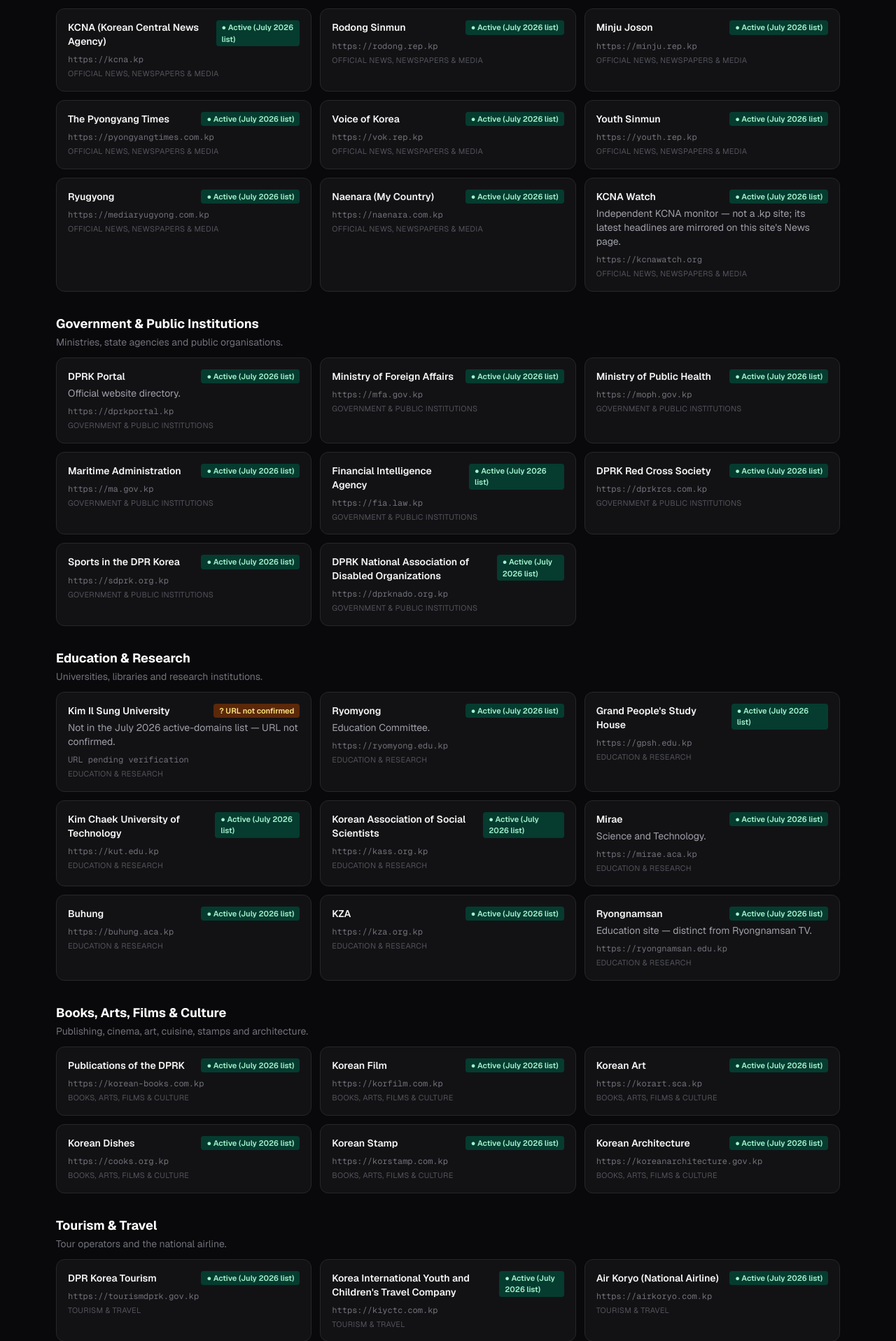
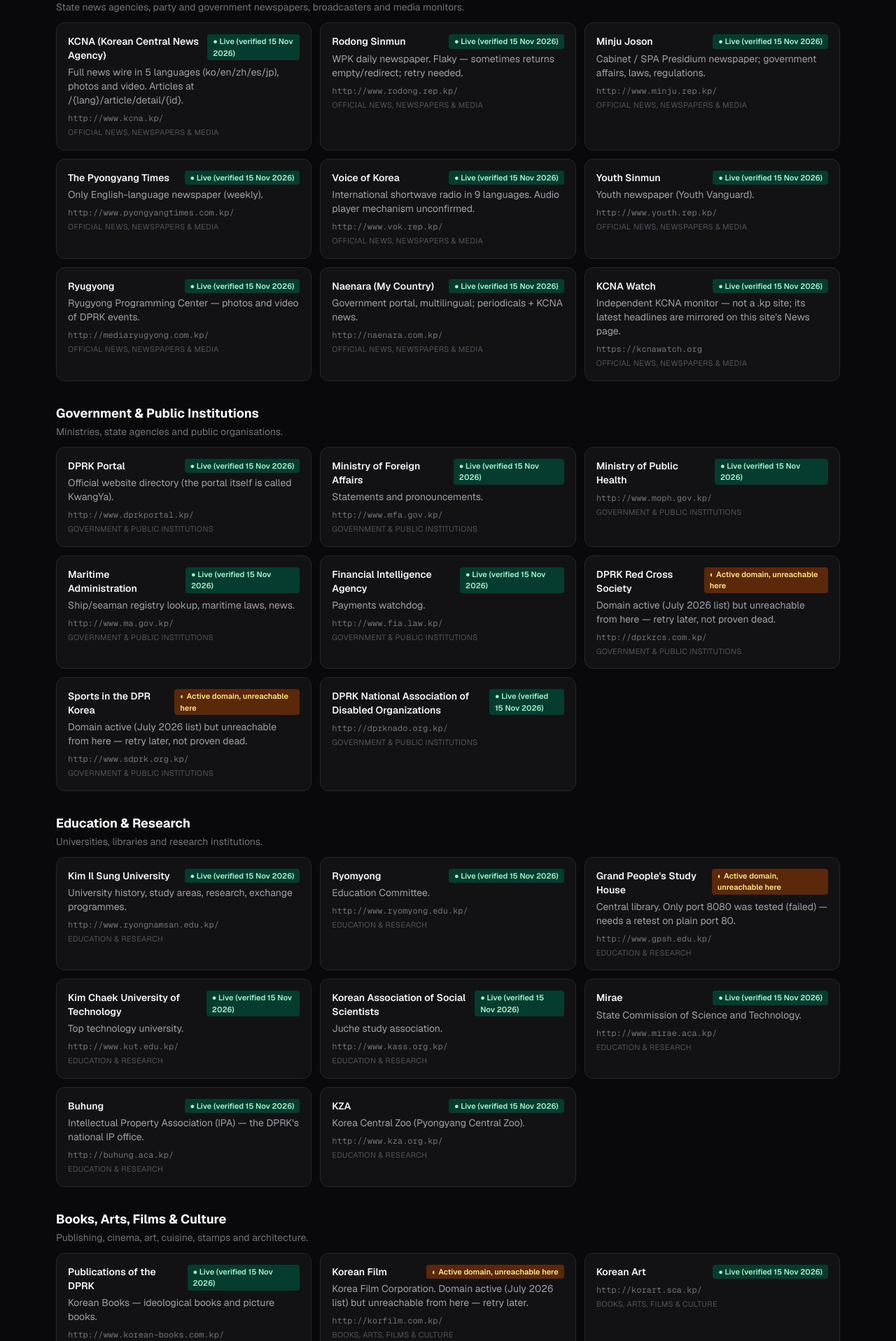
Before and after one commit to HaloDimas/dprk-media-mirror, a Next.js app: page /directory in a window 1280 px wide. Shown: the part 283-2200 px from the top of the page at 70% size. Built offline with nearby package versions, Linux system fonts and the light colour scheme.

Commit message:
Directory: live-check .kp sites (HTTP-only), fix Kim Il Sung University URL, mark dead sites

```diff
--- a/src/app/directory/page.tsx
+++ b/src/app/directory/page.tsx
@@ -7,34 +7,40 @@ export const metadata = {
 };
 
 function StatusBadge({ status }: { status: DirectoryStatus }) {
+  if (status === "live")
+    return (
+      <span className="rounded bg-emerald-900/70 px-2 py-0.5 text-[11px] font-semibold text-emerald-200">
+        ● Live (verified 15 Nov 2026)
+      </span>
+    );
   if (status === "active")
     return (
       <span className="rounded bg-emerald-900/70 px-2 py-0.5 text-[11px] font-semibold text-emerald-200">
         ● Active (July 2026 list)
       </span>
     );
-  if (status === "mail-only")
+  if (status === "flaky")
+    return (
+      <span className="rounded bg-amber-900/70 px-2 py-0.5 text-[11px] font-semibold text-amber-200">
+        ◐ Active domain, unreachable here
+      </span>
+    );
+  if (status === "dead")
+    return (
+      <span className="rounded bg-red-900/70 px-2 py-0.5 text-[11px] font-semibold text-red-200">
+        ✕ Dead
+      </span>
+    );
+  if (status === "not-a-website")
     return (
       <span className="rounded bg-zinc-800 px-2 py-0.5 text-[11px] font-semibold text-zinc-300">
-        ✉ Mail server only
-      </span>
-    );
-  if (status === "likely-offline")
-    return (
-      <span className="rounded bg-zinc-800 px-2 py-0.5 text-[11px] font-semibold text-zinc-400">
-        ○ Unconfirmed / likely offline
-      </span>
-    );
-  if (status === "unconfirmed")
-    return (
-      <span className="rounded bg-amber-900/70 px-2 py-0.5 text-[11px] font-semibold text-amber-200">
-        ? URL not confirmed
+        — Not a website
       </span>
     );
   return (
-    <span className="rounded bg-amber-900/70 px-2 py-0.5 text-[11px] font-semibold text-amber-200">
-        ◌ Checking…
-      </span>
+    <span className="rounded bg-zinc-800 px-2 py-0.5 text-[11px] font-semibold text-zinc-300">
+      ✉ Mail server only
+    </span>
   );
 }
 
@@ -46,9 +52,11 @@ export default function DirectoryPage() {
         <p className="mt-1 max-w-3xl text-sm text-zinc-400">
           {DIRECTORY_TOTAL} official North Korean websites, grouped by category. This is an informational
           directory — the live TV, radio, news, recordings and publications on this mirror are read and
-          watched on this site&apos;s own pages, not by opening the listed sites. &ldquo;Active&rdquo;
-          means the domain appears on the July 2026 active .kp domains list; it does not claim the site
-          is reachable from every network.
+          watched on this site&apos;s own pages, not by opening the listed sites. &ldquo;Live&rdquo;
+          means the site returned HTTP 200 when checked on 15 Nov 2026; &ldquo;Active domain,
+          unreachable here&rdquo; means the domain is on the July 2026 active .kp list but did not
+          answer from our network (the .kp origin is flaky — retry later). Note: .kp sites only work
+          over plain HTTP, not HTTPS.
         </p>
       </div>
 
@@ -80,9 +88,9 @@ export default function DirectoryPage() {
       ))}
 
       <p className="border-t border-zinc-800 pt-4 text-xs text-zinc-500">
-        Domains are taken from the July 2026 active .kp domains list. Nothing in this directory is a link
-        out to read or watch content — use Live TV, Schedule, News, Radio, Recordings and Publications
-        above for that.
+        Domains are taken from the July 2026 active .kp domains list and live-checked on 15 Nov 2026.
+        Nothing in this directory is a link out to read or watch content — use Live TV, Schedule, News,
+        Radio, Recordings and Publications above for that.
       </p>
     </div>
   );
--- a/src/data/directory.ts
+++ b/src/data/directory.ts
@@ -1,27 +1,37 @@
 // Directory of North Korean websites, grouped by category.
 //
-// Domains below come from the authoritative list of active .kp domains
-// (as of July 2026) provided by the user. Statuses:
-//   "active"        — on the July 2026 active .kp list (domain verified on
-//                     that list; live reachability from here is NOT claimed)
-//   "unconfirmed"   — no domain in the active list; URL not confirmed
-//   "likely-offline"— older/discontinued site, no domain, likely offline
-//   "mail-only"     — a mail server, not a website
-//   "checking"      — still being verified
+// Live status verified by curl checks on 15 Nov 2026. Key finding:
+// .kp sites do NOT work over HTTPS from this network — they only work over
+// plain HTTP (port 80). Every https://*.kp request returned 000, while the
+// same site over http:// returned 200. So .kp URLs below use http://.
+// Even over HTTP the .kp origin is flaky/intermittent, so a mirror must
+// fetch server-side over plain HTTP with retries + caching.
+//
+// Statuses:
+//   "live"            — returned HTTP 200 on 15 Nov 2026 (over plain HTTP)
+//   "flaky"           — domain is on the July 2026 active .kp list but was
+//                       unreachable from here (000); retry later, not dead
+//   "dead"            — confirmed dead (corroborated by Wikipedia former-
+//                       domains list and Jan 2024 shutdown reporting)
+//   "not-a-website"   — not a website at all (e.g. a software suite)
+//   "mail-only"       — a mail server, not a website
+//   "active"          — on the July 2026 active .kp list (live reachability
+//                       from here NOT verified)
 // No URL has been invented: entries without a confirmed domain have url: null.
 
 export type DirectoryStatus =
+  | "live"
   | "active"
-  | "unconfirmed"
-  | "likely-offline"
-  | "mail-only"
-  | "checking";
+  | "flaky"
+  | "dead"
+  | "not-a-website"
+  | "mail-only";
 
 export interface DirectoryEntry {
   name: string;
   /** Short description of what the site is. null = unknown yet. */
   description: string | null;
-  /** Real site URL (https). null = no confirmed domain — do NOT guess one. */
+  /** Real site URL. null = no confirmed domain — do NOT guess one. */
   url: string | null;
   status: DirectoryStatus;
 }
@@ -46,15 +56,15 @@ export const DIRECTORY: DirectoryCategory[] = [
     title: "Official News, Newspapers & Media",
     blurb: "State news agencies, party and government newspapers, broadcasters and media monitors.",
     entries: [
-      e("KCNA (Korean Central News Agency)", "https://kcna.kp", "active"),
-      e("Rodong Sinmun", "https://rodong.rep.kp", "active"),
-      e("Minju Joson", "https://minju.rep.kp", "active"),
-      e("The Pyongyang Times", "https://pyongyangtimes.com.kp", "active"),
-      e("Voice of Korea", "https://vok.rep.kp", "active"),
-      e("Youth Sinmun", "https://youth.rep.kp", "active"),
-      e("Ryugyong", "https://mediaryugyong.com.kp", "active"),
-      e("Naenara (My Country)", "https://naenara.com.kp", "active"),
-      e("KCNA Watch", "https://kcnawatch.org", "active", "Independent KCNA monitor — not a .kp site; its latest headlines are mirrored on this site's News page."),
+      e("KCNA (Korean Central News Agency)", "http://www.kcna.kp/", "live", "Full news wire in 5 languages (ko/en/zh/es/jp), photos and video. Articles at /{lang}/article/detail/{id}."),
+      e("Rodong Sinmun", "http://www.rodong.rep.kp/", "live", "WPK daily newspaper. Flaky — sometimes returns empty/redirect; retry needed."),
+      e("Minju Joson", "http://www.minju.rep.kp/", "live", "Cabinet / SPA Presidium newspaper; government affairs, laws, regulations."),
+      e("The Pyongyang Times", "http://www.pyongyangtimes.com.kp/", "live", "Only English-language newspaper (weekly)."),
+      e("Voice of Korea", "http://www.vok.rep.kp/", "live", "International shortwave radio in 9 languages. Audio player mechanism unconfirmed."),
+      e("Youth Sinmun", "http://www.youth.rep.kp/", "live", "Youth newspaper (Youth Vanguard)."),
+      e("Ryugyong", "http://mediaryugyong.com.kp/", "live", "Ryugyong Programming Center — photos and video of DPRK events."),
+      e("Naenara (My Country)", "http://naenara.com.kp/", "live", "Government portal, multilingual; periodicals + KCNA news."),
+      e("KCNA Watch", "https://kcnawatch.org", "live", "Independent KCNA monitor — not a .kp site; its latest headlines are mirrored on this site's News page."),
     ],
   },
   {
@@ -62,14 +72,14 @@ export const DIRECTORY: DirectoryCategory[] = [
     title: "Government & Public Institutions",
     blurb: "Ministries, state agencies and public organisations.",
     entries: [
-      e("DPRK Portal", "https://dprkportal.kp", "active", "Official website directory."),
-      e("Ministry of Foreign Affairs", "https://mfa.gov.kp", "active"),
-      e("Ministry of Public Health", "https://moph.gov.kp", "active"),
-      e("Maritime Administration", "https://ma.gov.kp", "active"),
-      e("Financial Intelligence Agency", "https://fia.law.kp", "active"),
-      e("DPRK Red Cross Society", "https://dprkrcs.com.kp", "active"),
-      e("Sports in the DPR Korea", "https://sdprk.org.kp", "active"),
-      e("DPRK National Association of Disabled Organizations", "https://dprknado.org.kp", "active"),
+      e("DPRK Portal", "http://www.dprkportal.kp/", "live", "Official website directory (the portal itself is called KwangYa)."),
+      e("Ministry of Foreign Affairs", "http://www.mfa.gov.kp/", "live", "Statements and pronouncements."),
+      e("Ministry of Public Health", "http://www.moph.gov.kp/", "live"),
+      e("Maritime Administration", "http://www.ma.gov.kp/", "live", "Ship/seaman registry lookup, maritime laws, news."),
+      e("Financial Intelligence Agency", "http://www.fia.law.kp/", "live", "Payments watchdog."),
+      e("DPRK Red Cross Society", "http://dprkrcs.com.kp/", "flaky", "Domain active (July 2026 list) but unreachable from here — retry later, not proven dead."),
+      e("Sports in the DPR Korea", "http://www.sdprk.org.kp/", "flaky", "Domain active (July 2026 list) but unreachable from here — retry later, not proven dead."),
+      e("DPRK National Association of Disabled Organizations", "http://dprknado.org.kp/", "live"),
     ],
   },
   {
@@ -77,15 +87,14 @@ export const DIRECTORY: DirectoryCategory[] = [
     title: "Education & Research",
     blurb: "Universities, libraries and research institutions.",
     entries: [
-      e("Kim Il Sung University", null, "unconfirmed", "Not in the July 2026 active-domains list — URL not confirmed."),
-      e("Ryomyong", "https://ryomyong.edu.kp", "active", "Education Committee."),
-      e("Grand People's Study House", "https://gpsh.edu.kp", "active"),
-      e("Kim Chaek University of Technology", "https://kut.edu.kp", "active"),
-      e("Korean Association of Social Scientists", "https://kass.org.kp", "active"),
-      e("Mirae", "https://mirae.aca.kp", "active", "Science and Technology."),
-      e("Buhung", "https://buhung.aca.kp", "active"),
-      e("KZA", "https://kza.org.kp", "active"),
-      e("Ryongnamsan", "https://ryongnamsan.edu.kp", "active", "Education site — distinct from Ryongnamsan TV."),
+      e("Kim Il Sung University", "http://www.ryongnamsan.edu.kp/", "live", "University history, study areas, research, exchange programmes."),
+      e("Ryomyong", "http://www.ryomyong.edu.kp/", "live", "Education Committee."),
+      e("Grand People's Study House", "http://www.gpsh.edu.kp/", "flaky", "Central library. Only port 8080 was tested (failed) — needs a retest on plain port 80."),
+      e("Kim Chaek University of Technology", "http://www.kut.edu.kp/", "live", "Top technology university."),
+      e("Korean Association of Social Scientists", "http://www.kass.org.kp/", "live", "Juche study association."),
+      e("Mirae", "http://www.mirae.aca.kp/", "live", "State Commission of Science and Technology."),
+      e("Buhung", "http://buhung.aca.kp/", "live", "Intellectual Property Association (IPA) — the DPRK's national IP office."),
+      e("KZA", "http://www.kza.org.kp/", "live", "Korea Central Zoo (Pyongyang Central Zoo)."),
     ],
   },
   {
@@ -93,12 +102,12 @@ export const DIRECTORY: DirectoryCategory[] = [
     title: "Books, Arts, Films & Culture",
     blurb: "Publishing, cinema, art, cuisine, stamps and architecture.",
     entries: [
-      e("Publications of the DPRK", "https://korean-books.com.kp", "active"),
-      e("Korean Film", "https://korfilm.com.kp", "active"),
-      e("Korean Art", "https://korart.sca.kp", "active"),
-      e("Korean Dishes", "https://cooks.org.kp", "active"),
-      e("Korean Stamp", "https://korstamp.com.kp", "active"),
-      e("Korean Architecture", "https://koreanarchitecture.gov.kp", "active"),
+      e("Publications of the DPRK", "http://www.korean-books.com.kp/", "live", "Korean Books — ideological books and picture books."),
+      e("Korean Film", "http://korfilm.com.kp/", "flaky", "Korea Film Corporation. Domain active (July 2026 list) but unreachable from here — retry later."),
+      e("Korean Art", "http://korart.sca.kp/", "live"),
+      e("Korean Dishes", "http://www.cooks.org.kp/", "live", "Korean Association of Cooks. Homepage returns only a stub — content may live at a sub-path."),
+      e("Korean Stamp", "http://korstamp.com.kp/", "live", "Korea Stamp Corporation. Use without www (www.korstamp.com.kp does not resolve)."),
+      e("Korean Architecture", "http://koreanarchitecture.gov.kp/", "live", "Architectural heritage, projects, urban planning."),
     ],
   },
   {
@@ -106,9 +115,9 @@ export const DIRECTORY: DirectoryCategory[] = [
     title: "Tourism & Travel",
     blurb: "Tour operators and the national airline.",
     entries: [
-      e("DPR Korea Tourism", "https://tourismdprk.gov.kp", "active"),
-      e("Korea International Youth and Children's Travel Company", "https://kiyctc.com.kp", "active"),
-      e("Air Koryo (National Airline)", "https://airkoryo.com.kp", "active"),
+      e("DPR Korea Tourism", "http://www.tourismdprk.gov.kp/", "live", "National Tourism Administration."),
+      e("Korea International Youth and Children's Travel Company", "http://www.kiyctc.com.kp/", "live"),
+      e("Air Koryo (National Airline)", "http://airkoryo.com.kp/", "flaky", "Domain active (July 2026 list) but unreachable from here — retry later, not proven dead."),
     ],
   },
   {
@@ -116,29 +125,29 @@ export const DIRECTORY: DirectoryCategory[] = [
     title: "Business, Trade & Economy",
     blurb: "Foreign trade, business information, insurance and funds.",
     entries: [
-      e("Foreign Trade of DPR Korea", "https://kftrade.com.kp", "active"),
-      e("Manmulsang Business Information", "https://manmulsang.com.kp", "active"),
-      e("Korea National Insurance Corporation", "https://knic.com.kp", "active"),
-      e("KPEIC", "https://kpeic.com.kp", "active"),
-      e("Korean Education Fund", "https://koredufund.org.kp", "active"),
-      e("Korean Elderly Care Fund", "https://korelcfund.org.kp", "active"),
-      e("Yongsaeng", "https://yongsaeng.org.kp", "active"),
-      e("Silibank", "https://silibank.net.kp", "mail-only", "Mail server only — not a website."),
-      e("Star Co", "https://star-co.net.kp", "mail-only", "Mail server only — not a website."),
+      e("Foreign Trade of DPR Korea", "http://www.kftrade.com.kp/", "flaky", "Only port 8888 was tested (failed) — needs a retest on plain port 80."),
+      e("Manmulsang Business Information", "http://www.manmulsang.com.kp/", "live", "Commerce site promoting DPRK products for export."),
+      e("Korea National Insurance Corporation", "http://knic.com.kp/", "live", "State insurance company."),
+      e("KPEIC", "http://kpeic.com.kp/", "live", "Korea Publications Export & Import Corporation — exclusive agency for foreign sales of books/periodicals."),
+      e("Korean Education Fund", "http://koredufund.org.kp/", "flaky", "Domain active (July 2026 list) but unreachable from here — retry later."),
+      e("Korean Elderly Care Fund", "http://korelcfund.org.kp/", "flaky", "Domain active (July 2026 list) but unreachable from here — retry later."),
+      e("Yongsaeng", "http://yongsaeng.org.kp/", "live"),
+      e("Silibank", "http://silibank.net.kp/", "mail-only", "Mail server only — not a website."),
+      e("Star Co", "http://star-co.net.kp/", "mail-only", "Mail server only — not a website."),
     ],
   },
   {
     id: "older",
-    title: "Older / Possibly Discontinued",
-    blurb: "Older domains that may no longer be maintained. No domain in the active list.",
+    title: "Older / Discontinued",
+    blurb: "Confirmed dead or former domains, kept for reference.",
     entries: [
-      e("Uriminzokkiri", null, "likely-offline"),
-      e("Sogwang", null, "likely-offline"),
-      e("Tongil Voice", null, "likely-offline"),
-      e("National Unity", null, "likely-offline"),
-      e("Friend", null, "likely-offline"),
-      e("Korea Tourism (older domain)", null, "likely-offline"),
-      e("Masikryong Ski Resort", null, "likely-offline"),
+      e("Uriminzokkiri", "http://www.uriminzokkiri.com/", "dead", "Went offline Jan 2024 when Pyongyang cut South-focused propaganda; still offline."),
+      e("Sogwang", null, "not-a-website", "Not a website — Sogwang is the Red Star OS office suite and a state media corporation. No public site URL."),
+      e("Tongil Voice", null, "dead", "Propaganda radio station beamed to South Korea; closed Jan 2024 and its website went offline then."),
+      e("National Unity", "http://www.gnu.rep.kp/", "dead", "Grand National Unity / Pyongyang Broadcasting Station site; station closed Jan 2024."),
+      e("Friend", "http://friend.com.kp/", "dead", "Korean Friendship Association (KFA) site; live until ~May 2026, now gone."),
+      e("Korea Tourism (older domain)", "http://nta.gov.kp/", "dead", "National Tourism Administration, the older tourism domain (replaced by tourismdprk.gov.kp)."),
+      e("Masikryong Ski Resort", "http://masikryong.com.kp/", "dead", "Former domain; does not resolve."),
     ],
   },
 ];
```
